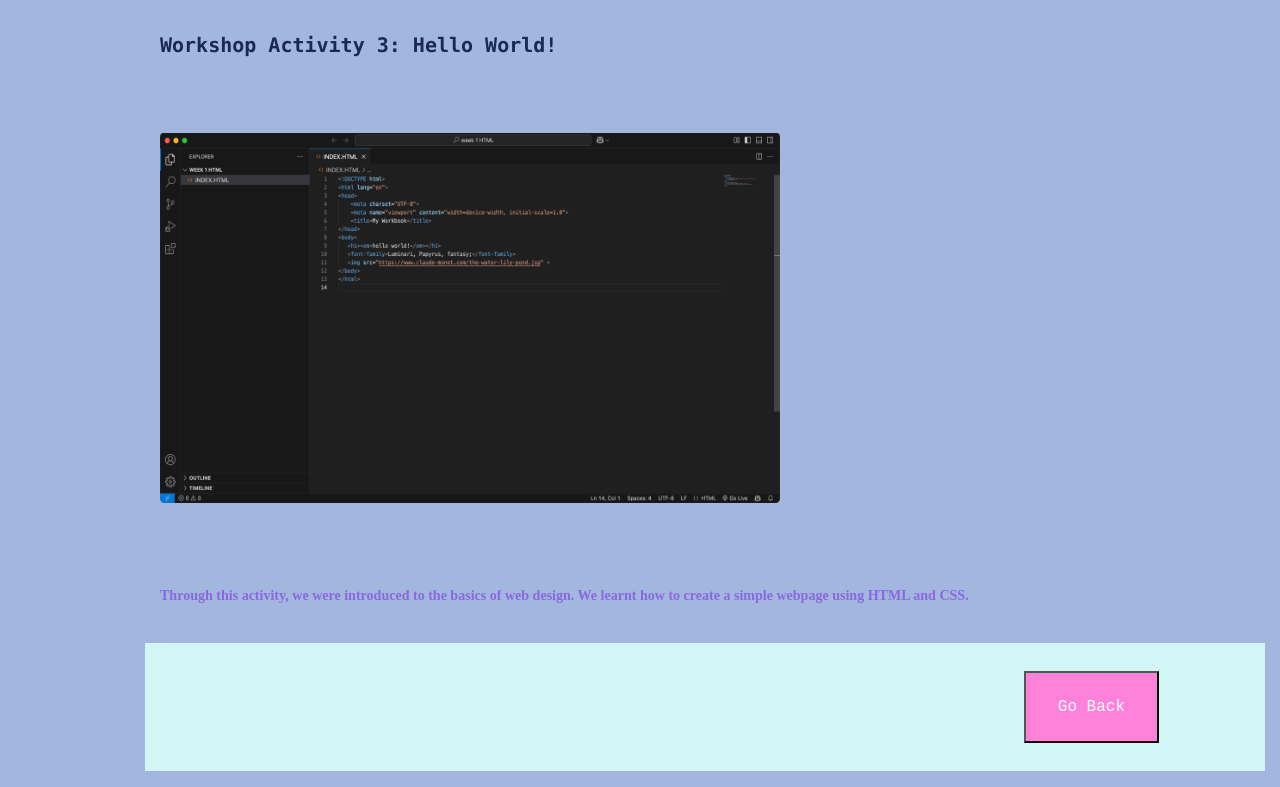
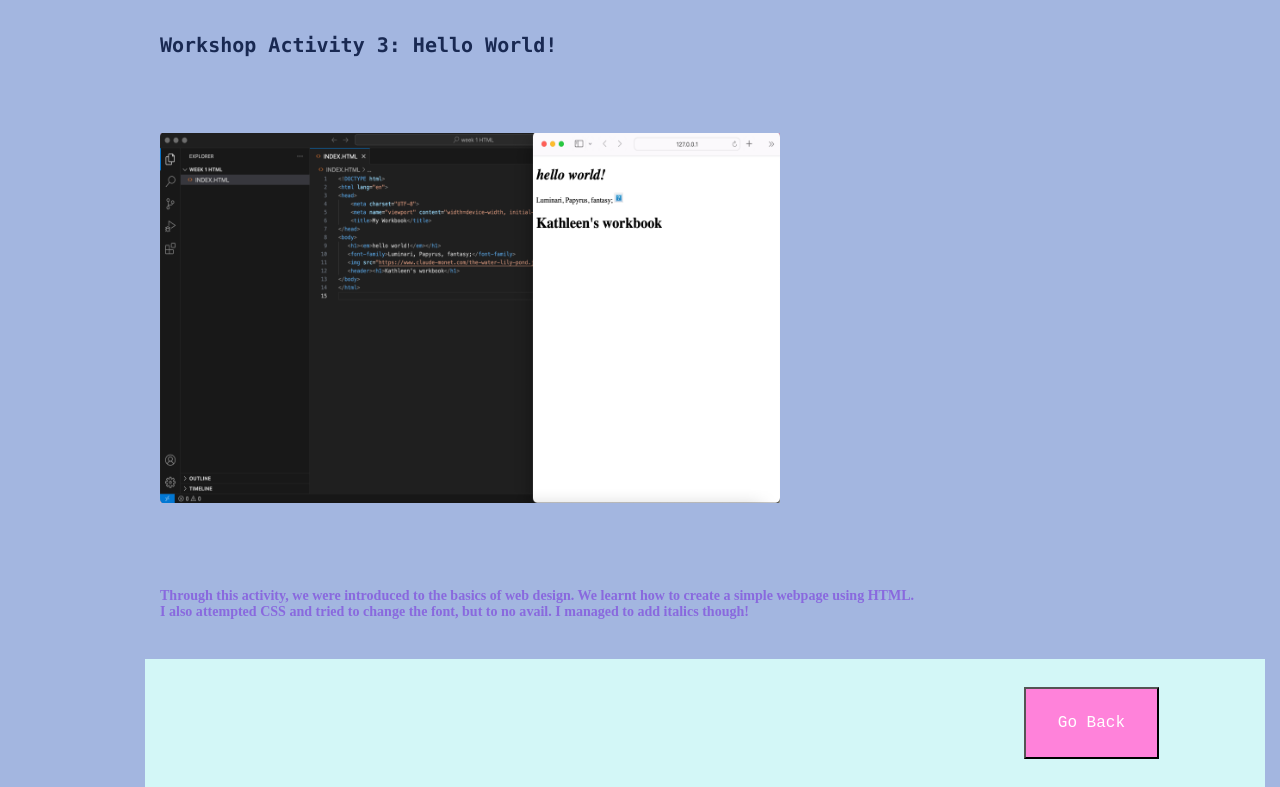
Before and after one commit to katzzhang/MyDigitalGarden, a plain HTML site: page my_digital_garden/week1/index.html in a window 1280 px wide. Shown: the part 1875-2662 px from the top of the page. Drawn offline with Linux system fonts and the light colour scheme.

Commit message:
Add files via upload

```diff
--- a/my_digital_garden/week1/index.html
+++ b/my_digital_garden/week1/index.html
@@ -101,11 +101,11 @@
     the basic elements and components of an HTML page. <br> </h3>
 
    <h2>Workshop Activity 3: Hello World!</h2>
-   <img src="../../image/helloworld.png" alt="helloworld" style="width: 650px; height: 400px;">
+   <img src="../../image/helloworld2.png" alt="helloworld" style="width: 650px; height: 400px;">
 
 
    <h3>Through this activity, we were introduced to the basics of web design. We learnt how to create a simple webpage using
-    HTML and CSS. </h3>
+    HTML. <br> I also attempted CSS and tried to change the font, but to no avail. I managed to add italics though! </h3>
 
 
 </div>
```
Also changed, not shown: image/helloworld2.png (added).
